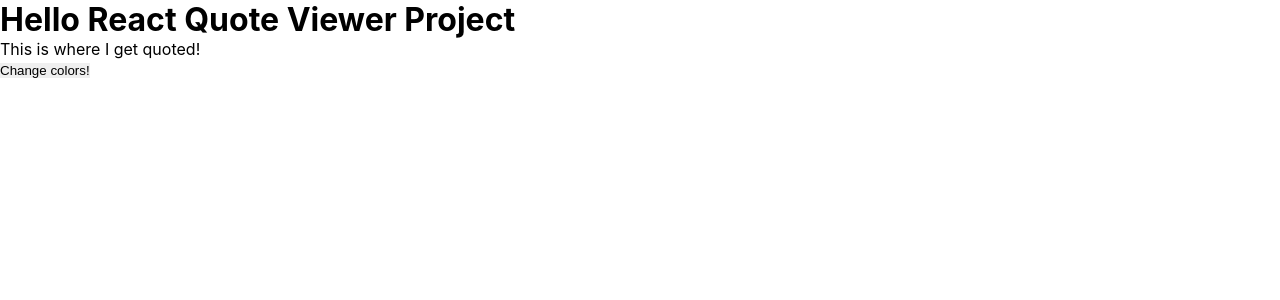
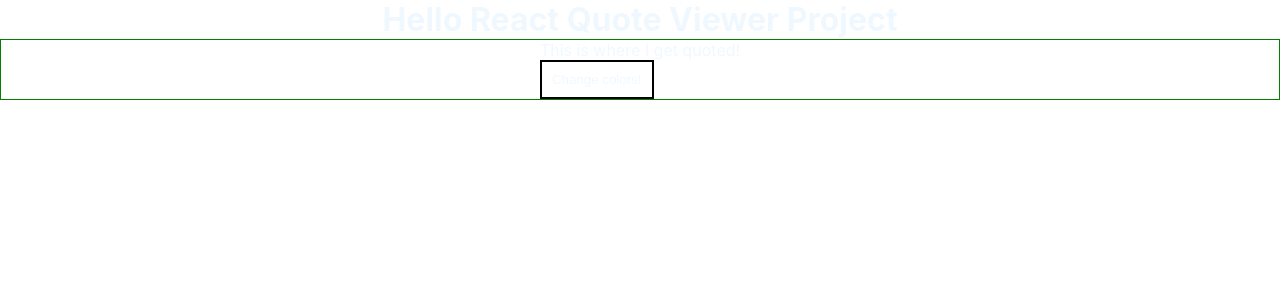
Before and after one commit to jayaramsivaramannair/react-quote-viewer, a React (Create React App) app: page / in a window 1280 px wide. Shown: the top 300 px of the page. Built offline with nearby package versions, Linux system fonts and the light colour scheme.

Commit message:
Added inline styling to have the button share the same background color as application

```diff
--- a/src/App.css
+++ b/src/App.css
@@ -4,7 +4,27 @@
   border: 0;
 }
 
+body {
+  color: aliceblue;
+}
+
 .App {
   height: 100vh;
-  color: black;
 }
+
+h1 {
+  text-align: center;
+}
+
+.quote-container {
+  display: flex;
+  justify-content: center;
+  border: 1px solid green;
+}
+
+button {
+  padding: 10px;
+  outline: none;
+  border: 2px solid black;
+  color: aliceblue;
+}
--- a/src/App.tsx
+++ b/src/App.tsx
@@ -16,7 +16,9 @@
   return (
     <div className="App" style={{backgroundColor: `${randomColor}`}}>
       <h1>Hello React Quote Viewer Project</h1>
-      <QuoteBox setRandomColor={setRandomColor} colorGenerator={colorGenerator}/>
+      <div className='quote-container'>
+        <QuoteBox setRandomColor={setRandomColor} colorGenerator={colorGenerator} randomColor={randomColor}/>
+      </div>
     </div>
   );
 }
--- a/src/components/QuoteBox.tsx
+++ b/src/components/QuoteBox.tsx
@@ -3,10 +3,11 @@
 interface quoteProps {
   setRandomColor: React.Dispatch<React.SetStateAction<string>>
   colorGenerator() : string
+  randomColor: string
 }
 
 
-const QuoteBox: React.FC<quoteProps> = ({setRandomColor, colorGenerator}) => {
+const QuoteBox: React.FC<quoteProps> = ({setRandomColor, colorGenerator, randomColor}) => {
   const clickHandlerFunction = () => {
     setRandomColor(colorGenerator())
   }
@@ -14,7 +15,7 @@
   return (
     <div>
       <p>This is where I get quoted!</p>
-      <button onClick={clickHandlerFunction}>Change colors!</button>
+      <button onClick={clickHandlerFunction} style={{backgroundColor: `${randomColor}`}}>Change colors!</button>
     </div>
   )
 }
```
